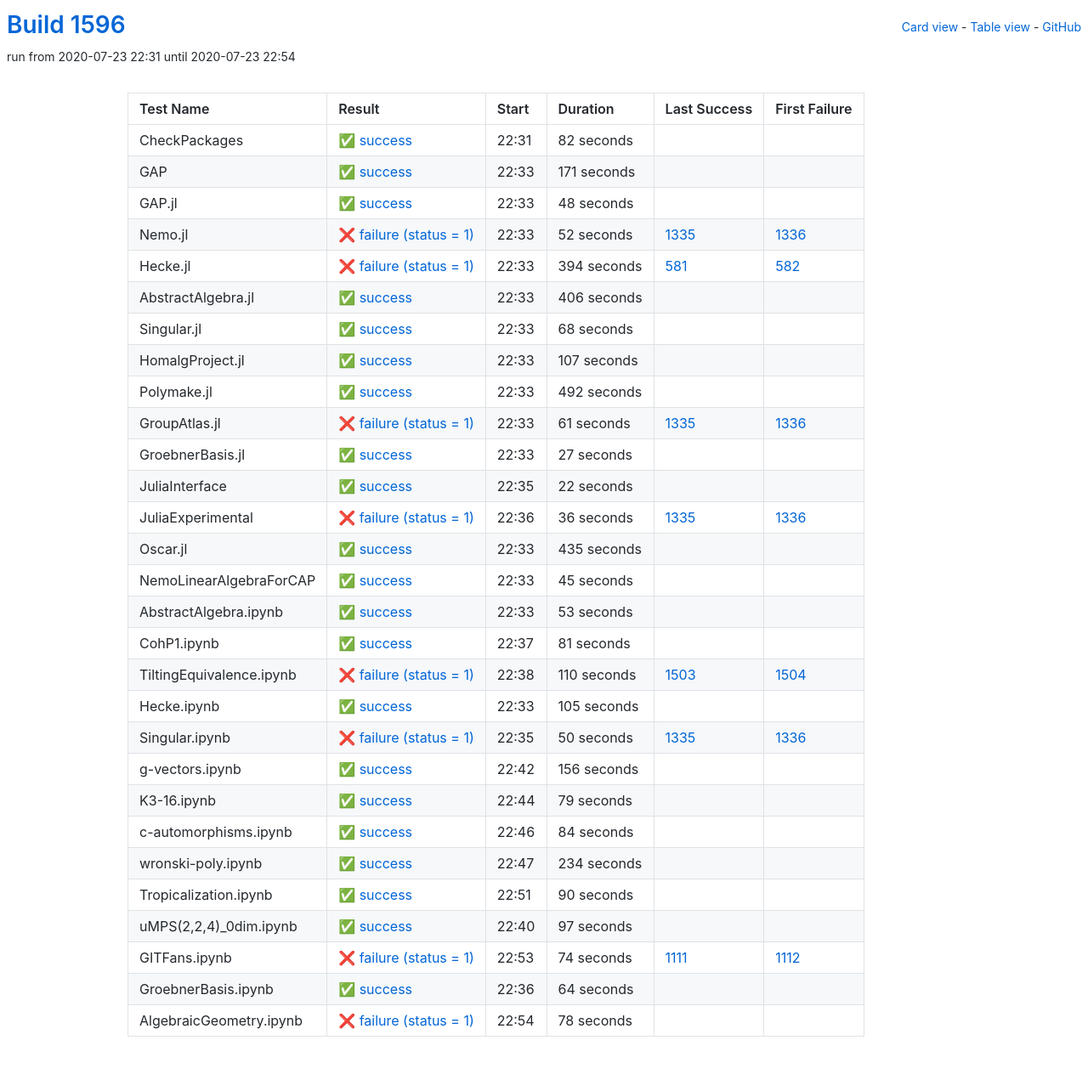
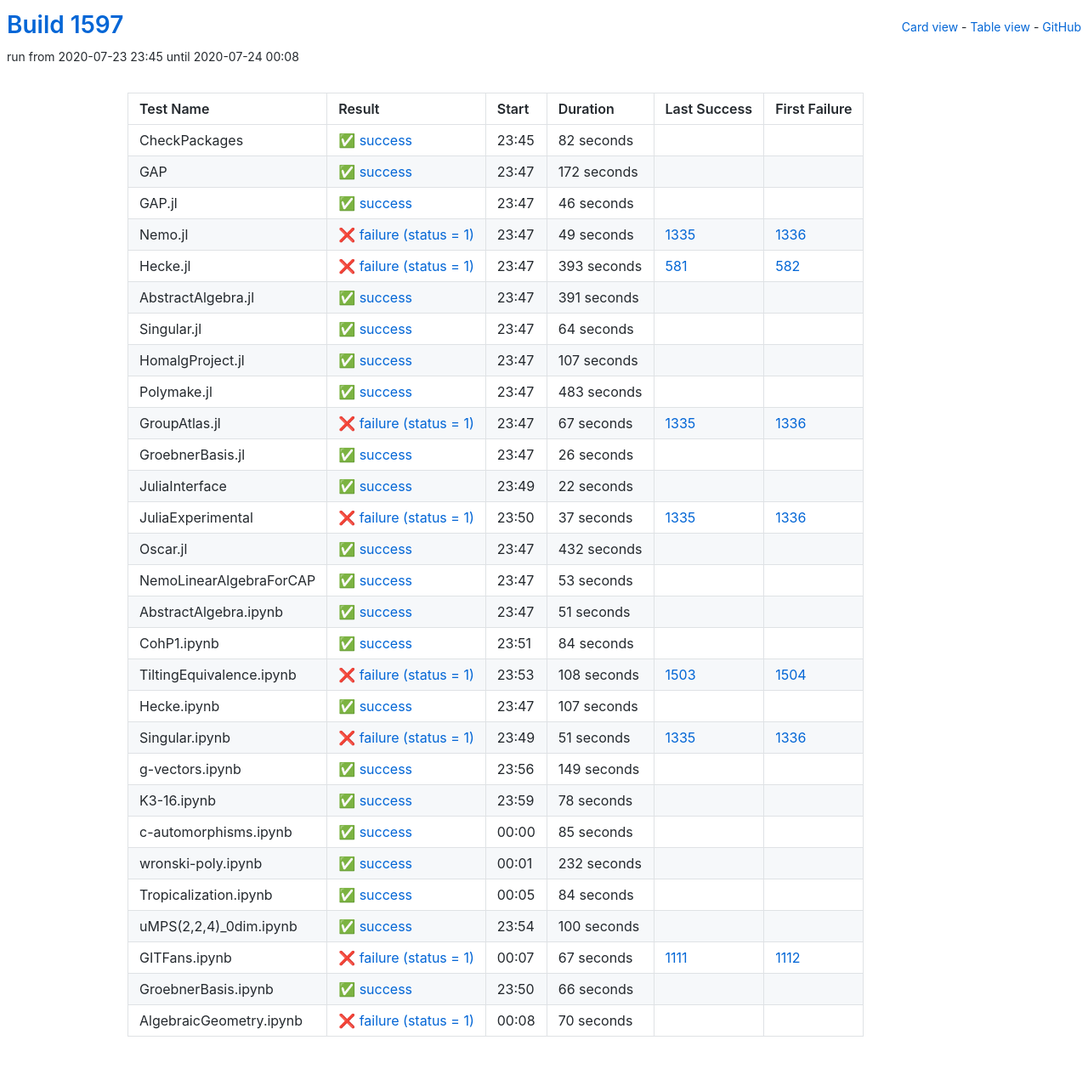
Before and after one commit to oscar-system/oscar-ci-status-1.4, a Jekyll site: the page built from table.html, in a window 1280 px wide. Shown: the whole page at 85% size. Built offline with Jekyll 4.4.1, drawn with Linux system fonts in a browser that asks for light colours.

Commit message:
Build #1597

```diff
--- a/_data/ci.yml
+++ b/_data/ci.yml
@@ -1,6 +1,6 @@
 ---
-build: 1596
-build_url: https://oscarci.mathematik.uni-kl.de/job/oscar-julia-1.4/1596/
+build: 1597
+build_url: https://oscarci.mathematik.uni-kl.de/job/oscar-julia-1.4/1597/
 job: oscar-julia-1.4
 organization: oscar-system
 repo: oscar-ci-status-1.4
@@ -8,8 +8,8 @@ repourl: https://github.com/oscar-system/oscar-ci-status-1.4
 tests:
 - name: CheckPackages
   id: checkpackages
-  log: https://oscarci.mathematik.uni-kl.de/job/oscar-julia-1.4/1596/artifact/logs/build-1596/CheckPackages.log
-  start: 2020-07-23 22:31
+  log: https://oscarci.mathematik.uni-kl.de/job/oscar-julia-1.4/1597/artifact/logs/build-1597/CheckPackages.log
+  start: 2020-07-23 23:45
   success: true
   exitcode: 0
   status: success
@@ -20,80 +20,80 @@ tests:
   first_failure_url:
 - name: GAP
   id: gap
-  log: https://oscarci.mathematik.uni-kl.de/job/oscar-julia-1.4/1596/artifact/logs/build-1596/GAP.log
-  start: 2020-07-23 22:33
+  log: https://oscarci.mathematik.uni-kl.de/job/oscar-julia-1.4/1597/artifact/logs/build-1597/GAP.log
+  start: 2020-07-23 23:47
   success: true
   exitcode: 0
   status: success
-  duration: 171
+  duration: 172
   last_success: false
   last_success_url:
   first_failure: false
   first_failure_url:
 - name: GAP.jl
   id: gap-jl
-  log: https://oscarci.mathematik.uni-kl.de/job/oscar-julia-1.4/1596/artifact/logs/build-1596/GAP.jl.log
-  start: 2020-07-23 22:33
+  log: https://oscarci.mathematik.uni-kl.de/job/oscar-julia-1.4/1597/artifact/logs/build-1597/GAP.jl.log
+  start: 2020-07-23 23:47
   success: true
   exitcode: 0
   status: success
-  duration: 48
+  duration: 46
   last_success: false
   last_success_url:
   first_failure: false
   first_failure_url:
 - name: Nemo.jl
   id: nemo-jl
-  log: https://oscarci.mathematik.uni-kl.de/job/oscar-julia-1.4/1596/artifact/logs/build-1596/Nemo.jl.log
-  start: 2020-07-23 22:33
+  log: https://oscarci.mathematik.uni-kl.de/job/oscar-julia-1.4/1597/artifact/logs/build-1597/Nemo.jl.log
+  start: 2020-07-23 23:47
   success: false
   exitcode: 1
   status: failure
-  duration: 52
+  duration: 49
   last_success: 1335
   last_success_url: https://oscarci.mathematik.uni-kl.de/job/oscar-julia-1.4/1335/
   first_failure: 1336
   first_failure_url: https://oscarci.mathematik.uni-kl.de/job/oscar-julia-1.4/1336/
 - name: Hecke.jl
   id: hecke-jl
-  log: https://oscarci.mathematik.uni-kl.de/job/oscar-julia-1.4/1596/artifact/logs/build-1596/Hecke.jl.log
-  start: 2020-07-23 22:33
+  log: https://oscarci.mathematik.uni-kl.de/job/oscar-julia-1.4/1597/artifact/logs/build-1597/Hecke.jl.log
+  start: 2020-07-23 23:47
   success: false
   exitcode: 1
   status: failure
-  duration: 394
+  duration: 393
   last_success: 581
   last_success_url: https://oscarci.mathematik.uni-kl.de/job/oscar-julia-1.4/581/
   first_failure: 582
   first_failure_url: https://oscarci.mathematik.uni-kl.de/job/oscar-julia-1.4/582/
 - name: AbstractAlgebra.jl
   id: abstractalgebra-jl
-  log: https://oscarci.mathematik.uni-kl.de/job/oscar-julia-1.4/1596/artifact/logs/build-1596/AbstractAlgebra.jl.log
-  start: 2020-07-23 22:33
+  log: https://oscarci.mathematik.uni-kl.de/job/oscar-julia-1.4/1597/artifact/logs/build-1597/AbstractAlgebra.jl.log
+  start: 2020-07-23 23:47
   success: true
   exitcode: 0
   status: success
-  duration: 406
+  duration: 391
   last_success: false
   last_success_url:
   first_failure: false
   first_failure_url:
 - name: Singular.jl
   id: singular-jl
-  log: https://oscarci.mathematik.uni-kl.de/job/oscar-julia-1.4/1596/artifact/logs/build-1596/Singular.jl.log
-  start: 2020-07-23 22:33
+  log: https://oscarci.mathematik.uni-kl.de/job/oscar-julia-1.4/1597/artifact/logs/build-1597/Singular.jl.log
+  start: 2020-07-23 23:47
   success: true
   exitcode: 0
   status: success
-  duration: 68
+  duration: 64
   last_success: false
   last_success_url:
   first_failure: false
   first_failure_url:
 - name: HomalgProject.jl
   id: homalgproject-jl
-  log: https://oscarci.mathematik.uni-kl.de/job/oscar-julia-1.4/1596/artifact/logs/build-1596/HomalgProject.jl.log
-  start: 2020-07-23 22:33
+  log: https://oscarci.mathematik.uni-kl.de/job/oscar-julia-1.4/1597/artifact/logs/build-1597/HomalgProject.jl.log
+  start: 2020-07-23 23:47
   success: true
   exitcode: 0
   status: success
@@ -104,44 +104,44 @@ tests:
   first_failure_url:
 - name: Polymake.jl
   id: polymake-jl
-  log: https://oscarci.mathematik.uni-kl.de/job/oscar-julia-1.4/1596/artifact/logs/build-1596/Polymake.jl.log
-  start: 2020-07-23 22:33
+  log: https://oscarci.mathematik.uni-kl.de/job/oscar-julia-1.4/1597/artifact/logs/build-1597/Polymake.jl.log
+  start: 2020-07-23 23:47
   success: true
   exitcode: 0
   status: success
-  duration: 492
+  duration: 483
   last_success: false
   last_success_url:
   first_failure: false
   first_failure_url:
 - name: GroupAtlas.jl
   id: groupatlas-jl
-  log: https://oscarci.mathematik.uni-kl.de/job/oscar-julia-1.4/1596/artifact/logs/build-1596/GroupAtlas.jl.log
-  start: 2020-07-23 22:33
+  log: https://oscarci.mathematik.uni-kl.de/job/oscar-julia-1.4/1597/artifact/logs/build-1597/GroupAtlas.jl.log
+  start: 2020-07-23 23:47
   success: false
   exitcode: 1
   status: failure
-  duration: 61
+  duration: 67
   last_success: 1335
   last_success_url: https://oscarci.mathematik.uni-kl.de/job/oscar-julia-1.4/1335/
   first_failure: 1336
   first_failure_url: https://oscarci.mathematik.uni-kl.de/job/oscar-julia-1.4/1336/
 - name: GroebnerBasis.jl
   id: groebnerbasis-jl
-  log: https://oscarci.mathematik.uni-kl.de/job/oscar-julia-1.4/1596/artifact/logs/build-1596/GroebnerBasis.jl.log
-  start: 2020-07-23 22:33
+  log: https://oscarci.mathematik.uni-kl.de/job/oscar-julia-1.4/1597/artifact/logs/build-1597/GroebnerBasis.jl.log
+  start: 2020-07-23 23:47
   success: true
   exitcode: 0
   status: success
-  duration: 27
+  duration: 26
   last_success: false
   last_success_url:
   first_failure: false
   first_failure_url:
 - name: JuliaInterface
   id: juliainterface
-  log: https://oscarci.mathematik.uni-kl.de/job/oscar-julia-1.4/1596/artifact/logs/build-1596/JuliaInterface.log
-  start: 2020-07-23 22:35
+  log: https://oscarci.mathematik.uni-kl.de/job/oscar-julia-1.4/1597/artifact/logs/build-1597/JuliaInterface.log
+  start: 2020-07-23 23:49
   success: true
   exitcode: 0
   status: success
@@ -152,44 +152,32 @@ tests:
   first_failure_url:
 - name: JuliaExperimental
   id: juliaexperimental
-  log: https://oscarci.mathematik.uni-kl.de/job/oscar-julia-1.4/1596/artifact/logs/build-1596/JuliaExperimental.log
-  start: 2020-07-23 22:36
+  log: https://oscarci.mathematik.uni-kl.de/job/oscar-julia-1.4/1597/artifact/logs/build-1597/JuliaExperimental.log
+  start: 2020-07-23 23:50
   success: false
   exitcode: 1
   status: failure
-  duration: 36
+  duration: 37
   last_success: 1335
   last_success_url: https://oscarci.mathematik.uni-kl.de/job/oscar-julia-1.4/1335/
   first_failure: 1336
   first_failure_url: https://oscarci.mathematik.uni-kl.de/job/oscar-julia-1.4/1336/
 - name: Oscar.jl
   id: oscar-jl
-  log: https://oscarci.mathematik.uni-kl.de/job/oscar-julia-1.4/1596/artifact/logs/build-1596/Oscar.jl.log
-  start: 2020-07-23 22:33
+  log: https://oscarci.mathematik.uni-kl.de/job/oscar-julia-1.4/1597/artifact/logs/build-1597/Oscar.jl.log
+  start: 2020-07-23 23:47
   success: true
   exitcode: 0
   status: success
-  duration: 435
+  duration: 432
   last_success: false
   last_success_url:
   first_failure: false
   first_failure_url:
 - name: NemoLinearAlgebraForCAP
   id: nemolinearalgebraforcap
-  log: https://oscarci.mathematik.uni-kl.de/job/oscar-julia-1.4/1596/artifact/logs/build-1596/NemoLinearAlgebraForCAP.log
-  start: 2020-07-23 22:33
-  success: true
-  exitcode: 0
-  status: success
-  duration: 45
-  last_success: false
-  last_success_url:
-  first_failure: false
-  first_failure_url:
-- name: AbstractAlgebra.ipynb
-  id: abstractalgebra-ipynb
-  log: https://oscarci.mathematik.uni-kl.de/job/oscar-julia-1.4/1596/artifact/logs/build-1596/AbstractAlgebra.ipynb.log
-  start: 2020-07-23 22:33
+  log: https://oscarci.mathematik.uni-kl.de/job/oscar-julia-1.4/1597/artifact/logs/build-1597/NemoLinearAlgebraForCAP.log
+  start: 2020-07-23 23:47
   success: true
   exitcode: 0
   status: success
@@ -198,82 +186,22 @@ tests:
   last_success_url:
   first_failure: false
   first_failure_url:
-- name: CohP1.ipynb
-  id: cohp1-ipynb
-  log: https://oscarci.mathematik.uni-kl.de/job/oscar-julia-1.4/1596/artifact/logs/build-1596/CohP1.ipynb.log
-  start: 2020-07-23 22:37
+- name: AbstractAlgebra.ipynb
+  id: abstractalgebra-ipynb
+  log: https://oscarci.mathematik.uni-kl.de/job/oscar-julia-1.4/1597/artifact/logs/build-1597/AbstractAlgebra.ipynb.log
+  start: 2020-07-23 23:47
   success: true
   exitcode: 0
   status: success
-  duration: 81
+  duration: 51
   last_success: false
   last_success_url:
   first_failure: false
   first_failure_url:
-- name: TiltingEquivalence.ipynb
-  id: tiltingequivalence-ipynb
-  log: https://oscarci.mathematik.uni-kl.de/job/oscar-julia-1.4/1596/artifact/logs/build-1596/TiltingEquivalence.ipynb.log
-  start: 2020-07-23 22:38
-  success: false
-  exitcode: 1
-  status: failure
-  duration: 110
-  last_success: 1503
-  last_success_url: https://oscarci.mathematik.uni-kl.de/job/oscar-julia-1.4/1503/
-  first_failure: 1504
-  first_failure_url: https://oscarci.mathematik.uni-kl.de/job/oscar-julia-1.4/1504/
-- name: Hecke.ipynb
-  id: hecke-ipynb
-  log: https://oscarci.mathematik.uni-kl.de/job/oscar-julia-1.4/1596/artifact/logs/build-1596/Hecke.ipynb.log
-  start: 2020-07-23 22:33
-  success: true
-  exitcode: 0
-  status: success
-  duration: 105
-  last_success: false
-  last_success_url:
-  first_failure: false
-  first_failure_url:
-- name: Singular.ipynb
-  id: singular-ipynb
-  log: https://oscarci.mathematik.uni-kl.de/job/oscar-julia-1.4/1596/artifact/logs/build-1596/Singular.ipynb.log
-  start: 2020-07-23 22:35
-  success: false
-  exitcode: 1
-  status: failure
-  duration: 50
-  last_success: 1335
-  last_success_url: https://oscarci.mathematik.uni-kl.de/job/oscar-julia-1.4/1335/
-  first_failure: 1336
-  first_failure_url: https://oscarci.mathematik.uni-kl.de/job/oscar-julia-1.4/1336/
-- name: g-vectors.ipynb
-  id: g-vectors-ipynb
-  log: https://oscarci.mathematik.uni-kl.de/job/oscar-julia-1.4/1596/artifact/logs/build-1596/g-vectors.ipynb.log
-  start: 2020-07-23 22:42
-  success: true
-  exitcode: 0
-  status: success
-  duration: 156
-  last_success: false
-  last_success_url:
-  first_failure: false
-  first_failure_url:
-- name: K3-16.ipynb
-  id: k3-16-ipynb
-  log: https://oscarci.mathematik.uni-kl.de/job/oscar-julia-1.4/1596/artifact/logs/build-1596/K3-16.ipynb.log
-  start: 2020-07-23 22:44
-  success: true
-  exitcode: 0
-  status: success
-  duration: 79
-  last_success: false
-  last_success_url:
-  first_failure: false
-  first_failure_url:
-- name: c-automorphisms.ipynb
-  id: c-automorphisms-ipynb
-  log: https://oscarci.mathematik.uni-kl.de/job/oscar-julia-1.4/1596/artifact/logs/build-1596/c-automorphisms.ipynb.log
-  start: 2020-07-23 22:46
+- name: CohP1.ipynb
+  id: cohp1-ipynb
+  log: https://oscarci.mathematik.uni-kl.de/job/oscar-julia-1.4/1597/artifact/logs/build-1597/CohP1.ipynb.log
+  start: 2020-07-23 23:51
   success: true
   exitcode: 0
   status: success
@@ -282,74 +210,146 @@ tests:
   last_success_url:
   first_failure: false
   first_failure_url:
-- name: wronski-poly.ipynb
-  id: wronski-poly-ipynb
-  log: https://oscarci.mathematik.uni-kl.de/job/oscar-julia-1.4/1596/artifact/logs/build-1596/wronski-poly.ipynb.log
-  start: 2020-07-23 22:47
+- name: TiltingEquivalence.ipynb
+  id: tiltingequivalence-ipynb
+  log: https://oscarci.mathematik.uni-kl.de/job/oscar-julia-1.4/1597/artifact/logs/build-1597/TiltingEquivalence.ipynb.log
+  start: 2020-07-23 23:53
+  success: false
+  exitcode: 1
+  status: failure
+  duration: 108
+  last_success: 1503
+  last_success_url: https://oscarci.mathematik.uni-kl.de/job/oscar-julia-1.4/1503/
+  first_failure: 1504
+  first_failure_url: https://oscarci.mathematik.uni-kl.de/job/oscar-julia-1.4/1504/
+- name: Hecke.ipynb
+  id: hecke-ipynb
+  log: https://oscarci.mathematik.uni-kl.de/job/oscar-julia-1.4/1597/artifact/logs/build-1597/Hecke.ipynb.log
+  start: 2020-07-23 23:47
   success: true
   exitcode: 0
   status: success
-  duration: 234
+  duration: 107
+  last_success: false
+  last_success_url:
+  first_failure: false
+  first_failure_url:
+- name: Singular.ipynb
+  id: singular-ipynb
+  log: https://oscarci.mathematik.uni-kl.de/job/oscar-julia-1.4/1597/artifact/logs/build-1597/Singular.ipynb.log
+  start: 2020-07-23 23:49
+  success: false
+  exitcode: 1
+  status: failure
+  duration: 51
+  last_success: 1335
+  last_success_url: https://oscarci.mathematik.uni-kl.de/job/oscar-julia-1.4/1335/
+  first_failure: 1336
+  first_failure_url: https://oscarci.mathematik.uni-kl.de/job/oscar-julia-1.4/1336/
+- name: g-vectors.ipynb
+  id: g-vectors-ipynb
+  log: https://oscarci.mathematik.uni-kl.de/job/oscar-julia-1.4/1597/artifact/logs/build-1597/g-vectors.ipynb.log
+  start: 2020-07-23 23:56
+  success: true
+  exitcode: 0
+  status: success
+  duration: 149
+  last_success: false
+  last_success_url:
+  first_failure: false
+  first_failure_url:
+- name: K3-16.ipynb
+  id: k3-16-ipynb
+  log: https://oscarci.mathematik.uni-kl.de/job/oscar-julia-1.4/1597/artifact/logs/build-1597/K3-16.ipynb.log
+  start: 2020-07-23 23:59
+  success: true
+  exitcode: 0
+  status: success
+  duration: 78
+  last_success: false
+  last_success_url:
+  first_failure: false
+  first_failure_url:
+- name: c-automorphisms.ipynb
+  id: c-automorphisms-ipynb
+  log: https://oscarci.mathematik.uni-kl.de/job/oscar-julia-1.4/1597/artifact/logs/build-1597/c-automorphisms.ipynb.log
+  start: 2020-07-24 00:00
+  success: true
+  exitcode: 0
+  status: success
+  duration: 85
+  last_success: false
+  last_success_url:
+  first_failure: false
+  first_failure_url:
+- name: wronski-poly.ipynb
+  id: wronski-poly-ipynb
+  log: https://oscarci.mathematik.uni-kl.de/job/oscar-julia-1.4/1597/artifact/logs/build-1597/wronski-poly.ipynb.log
+  start: 2020-07-24 00:01
+  success: true
+  exitcode: 0
+  status: success
+  duration: 232
   last_success: false
   last_success_url:
   first_failure: false
   first_failure_url:
 - name: Tropicalization.ipynb
   id: tropicalization-ipynb
-  log: https://oscarci.mathematik.uni-kl.de/job/oscar-julia-1.4/1596/artifact/logs/build-1596/Tropicalization.ipynb.log
-  start: 2020-07-23 22:51
+  log: https://oscarci.mathematik.uni-kl.de/job/oscar-julia-1.4/1597/artifact/logs/build-1597/Tropicalization.ipynb.log
+  start: 2020-07-24 00:05
   success: true
   exitcode: 0
   status: success
-  duration: 90
+  duration: 84
   last_success: false
   last_success_url:
   first_failure: false
   first_failure_url:
 - name: uMPS(2,2,4)_0dim.ipynb
   id: umps-2-2-4-0dim-ipynb
-  log: https://oscarci.mathematik.uni-kl.de/job/oscar-julia-1.4/1596/artifact/logs/build-1596/uMPS-2-2-4-_0dim.ipynb.log
-  start: 2020-07-23 22:40
+  log: https://oscarci.mathematik.uni-kl.de/job/oscar-julia-1.4/1597/artifact/logs/build-1597/uMPS-2-2-4-_0dim.ipynb.log
+  start: 2020-07-23 23:54
   success: true
   exitcode: 0
   status: success
-  duration: 97
+  duration: 100
   last_success: false
   last_success_url:
   first_failure: false
   first_failure_url:
 - name: GITFans.ipynb
   id: gitfans-ipynb
-  log: https://oscarci.mathematik.uni-kl.de/job/oscar-julia-1.4/1596/artifact/logs/build-1596/GITFans.ipynb.log
-  start: 2020-07-23 22:53
+  log: https://oscarci.mathematik.uni-kl.de/job/oscar-julia-1.4/1597/artifact/logs/build-1597/GITFans.ipynb.log
+  start: 2020-07-24 00:07
   success: false
   exitcode: 1
   status: failure
-  duration: 74
+  duration: 67
   last_success: 1111
   last_success_url: https://oscarci.mathematik.uni-kl.de/job/oscar-julia-1.4/1111/
   first_failure: 1112
   first_failure_url: https://oscarci.mathematik.uni-kl.de/job/oscar-julia-1.4/1112/
 - name: GroebnerBasis.ipynb
   id: groebnerbasis-ipynb
-  log: https://oscarci.mathematik.uni-kl.de/job/oscar-julia-1.4/1596/artifact/logs/build-1596/GroebnerBasis.ipynb.log
-  start: 2020-07-23 22:36
+  log: https://oscarci.mathematik.uni-kl.de/job/oscar-julia-1.4/1597/artifact/logs/build-1597/GroebnerBasis.ipynb.log
+  start: 2020-07-23 23:50
   success: true
   exitcode: 0
   status: success
-  duration: 64
+  duration: 66
   last_success: false
   last_success_url:
   first_failure: false
   first_failure_url:
 - name: AlgebraicGeometry.ipynb
   id: algebraicgeometry-ipynb
-  log: https://oscarci.mathematik.uni-kl.de/job/oscar-julia-1.4/1596/artifact/logs/build-1596/AlgebraicGeometry.ipynb.log
-  start: 2020-07-23 22:54
+  log: https://oscarci.mathematik.uni-kl.de/job/oscar-julia-1.4/1597/artifact/logs/build-1597/AlgebraicGeometry.ipynb.log
+  start: 2020-07-24 00:08
   success: false
   exitcode: 1
   status: failure
-  duration: 78
+  duration: 70
   last_success: false
   last_success_url:
   first_failure: false
```
Also changed, not shown: README.md.
